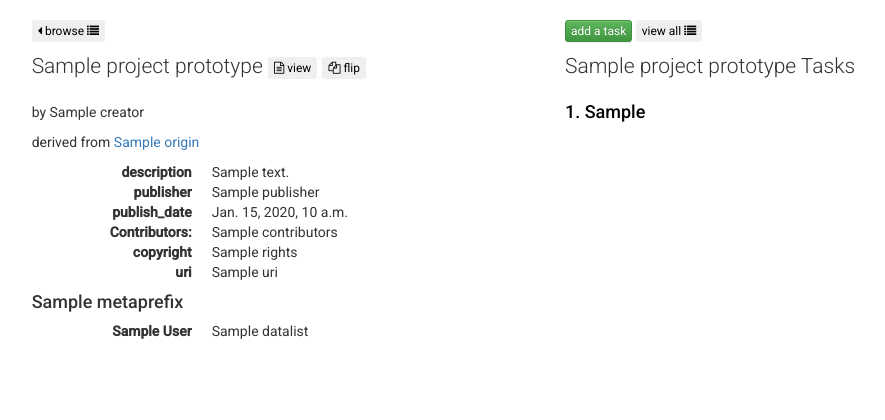
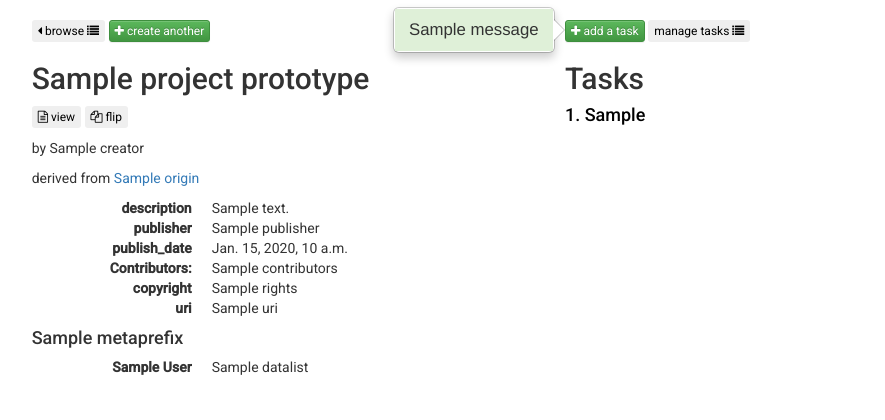
Before and after one commit to llcit/nflrc-pbllrepo-dev, a Django app: template templates/project_prototype_detail.html in a window 1280 px wide. Shown: the part 80-500 px from the top of the page, without its empty margins (90-975 px from the left). Run offline with Django 3.2, Linux system fonts and the light colour scheme; the template is opened without the code that fills it: most values are stand-ins (such as "Sample title", 1, 10 or a date in 2020); one stand-in notice (Sample message) is shown; some libraries are stand-ins or nearby versions.

Commit message:
fabfile committed this without comments.

```diff
--- a/reposite/forms.py
+++ b/reposite/forms.py
@@ -74,6 +74,7 @@ class ProjectPrototypeCreateForm(ProjectPrototypeForm):
                         prototype_project=self.instance, element_type=i, element_data=j)
                     pm.save()
 
+
         return self.instance
 
 
--- a/reposite/views.py
+++ b/reposite/views.py
@@ -4,6 +4,8 @@ from collections import OrderedDict
 from django.views.generic import TemplateView, CreateView, DetailView, UpdateView, DeleteView, ListView
 from django.core.urlresolvers import reverse, reverse_lazy
 from django.http.response import HttpResponseRedirect
+from django.contrib import messages
+from django.contrib.messages.views import SuccessMessageMixin
 
 from .models import ProjectPrototype, ProjectTask
 from .forms import ProjectPrototypeCreateForm, ProjectPrototypeUpdateForm, TaskCreateForm, TaskUpdateForm
@@ -89,11 +91,13 @@ class ProjectPrototypeDetailView(DetailView):
         return context
 
 
-class ProjectPrototypeCreateView(CreateView):
+class ProjectPrototypeCreateView(SuccessMessageMixin, CreateView):
     model = ProjectPrototype
     template_name = 'project_prototype_create_update.html'
     context_object_name = 'project_prototype'
     form_class = ProjectPrototypeCreateForm
+    success_message = "Your new project looks great! Perhaps you can put your mind to the tasks :)!"
+
 
     def get_initial(self):
         """ Returns the initial data to use for forms on this view. """
--- a/static/css/base.css
+++ b/static/css/base.css
@@ -50,6 +50,10 @@ dt { white-space: normal; }
 
 .badge-important{background-color: orange; color: black;}
 
+.popover-content {background-color: #dff0d8; font-size: 1.2em;}
+
+
+
 /*.nav-pills>li.active>a { background-color: #dff0d8; color: black; }
 .nav-pills>li>a { background-color: #eee; }
 */
--- a/templates/project_prototype_detail.html
+++ b/templates/project_prototype_detail.html
@@ -10,11 +10,14 @@
             <a href="{% url 'list_prototypes' %}" class="static_a_display">
                 <button class=" btn btn-xs"><i class="fa fa-caret-left"></i> browse <i class="fa fa-list"></i></button>
             </a>
+            <a href="{% url 'create_prototype' %}" class="static_a_display">
+                <button class=" btn btn-xs btn-success"><i class="fa fa-plus"></i> create another</button>
+            </a>
         </p>
         <p class="lead">
 
 
-            {{ project_prototype.title }}
+            <h2>{{ project_prototype.title }}</h2>
             <a href="{% url 'docview_prototype' project_prototype.id %}" class="static_a_display">
                 <button class="btn btn-xs"><i class="fa fa-file-text-o"></i> view</button>
             </a>
@@ -68,15 +71,19 @@
 
     <div class="col-md-4 col-md-offset-1">
         <p>
+
+            <a href="#" tabindex="0" role="button" class="addatask static_a_display" selector="#addbtn" data-toggle="popover" data-placement="left" data-trigger="focus" data-content="{% for message in messages %}{{message}}{% endfor %}"></a>
+
             <a href="{% url 'create_task' project_prototype.id %}" class="static_a_display">
-                <button class=" btn btn-xs btn-success"> add a task</i></button>
+                <button id="addbtn" class="btn btn-xs btn-success"><i class="fa fa-plus"></i> add a task </button>
             </a>
+
             <a href="{% url 'view_all_tasks' project_prototype.id %}" class="static_a_display">
-                <button class=" btn btn-xs"> view all <i class="fa fa-list"></i></button>
+                <button class=" btn btn-xs"> manage tasks <i class="fa fa-list"></i></button>
             </a>
         </p>
         <p class="lead">
-            {{ project_prototype.title }} Tasks
+            <h2>Tasks</h2>
         </p>
 
         <ul class="list-unstyled">
@@ -106,6 +113,16 @@
         </ul>
     </div>
 </div>
+{% endblock content_container %}
 
+{% block js_include %}
+<script type="text/javascript">
+    $(document).ready(function(){
+        $(".addatask").popover("show");
 
-{% endblock content_container %}
+        $("body").on("click", function () {
+            $(".addatask").popover("hide");
+        })
+    });
+</script>
+{% endblock js_include %}
--- a/templates/task_detail.html
+++ b/templates/task_detail.html
@@ -10,7 +10,7 @@
     </div>
 
     <div class="col-sm-4 col-sm-offset-1 block-center " role="tabpanel">
-        <h3>Project Tasks <a href="{% url 'create_task' prototype_project.id %}"><button class="btn btn-xs btn-success "><i class="fa fa-plus"></i> New Task</button></a></h3>
+        <h3>Project Tasks <a href="{% url 'create_task' prototype_project.id %}"><button id="addbtn" class="btn btn-xs btn-success"><i class="fa fa-plus"></i> add a task </button></a></h3>
         <ul class="nav nav-pills nav-stacked">
         {% for i in task_list %}
             {% ifchanged i.get_task_category_display %}
```
